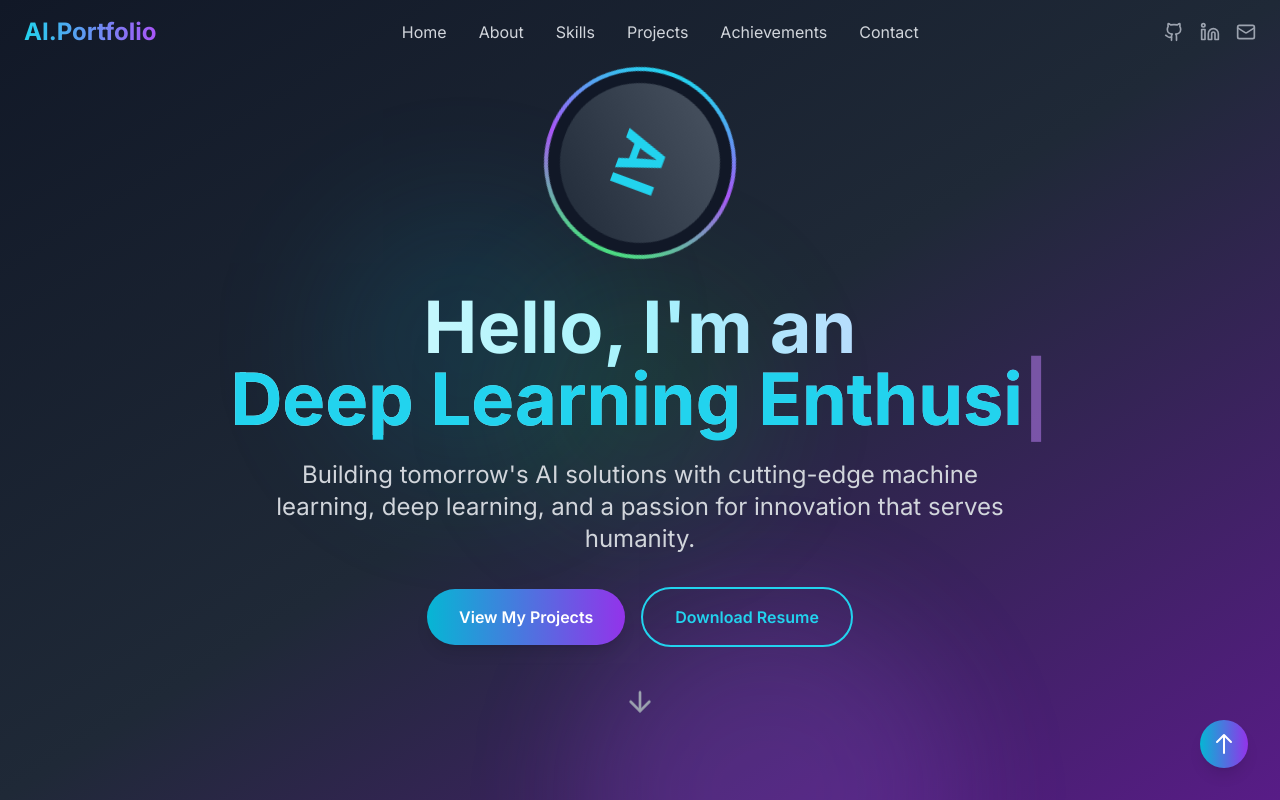
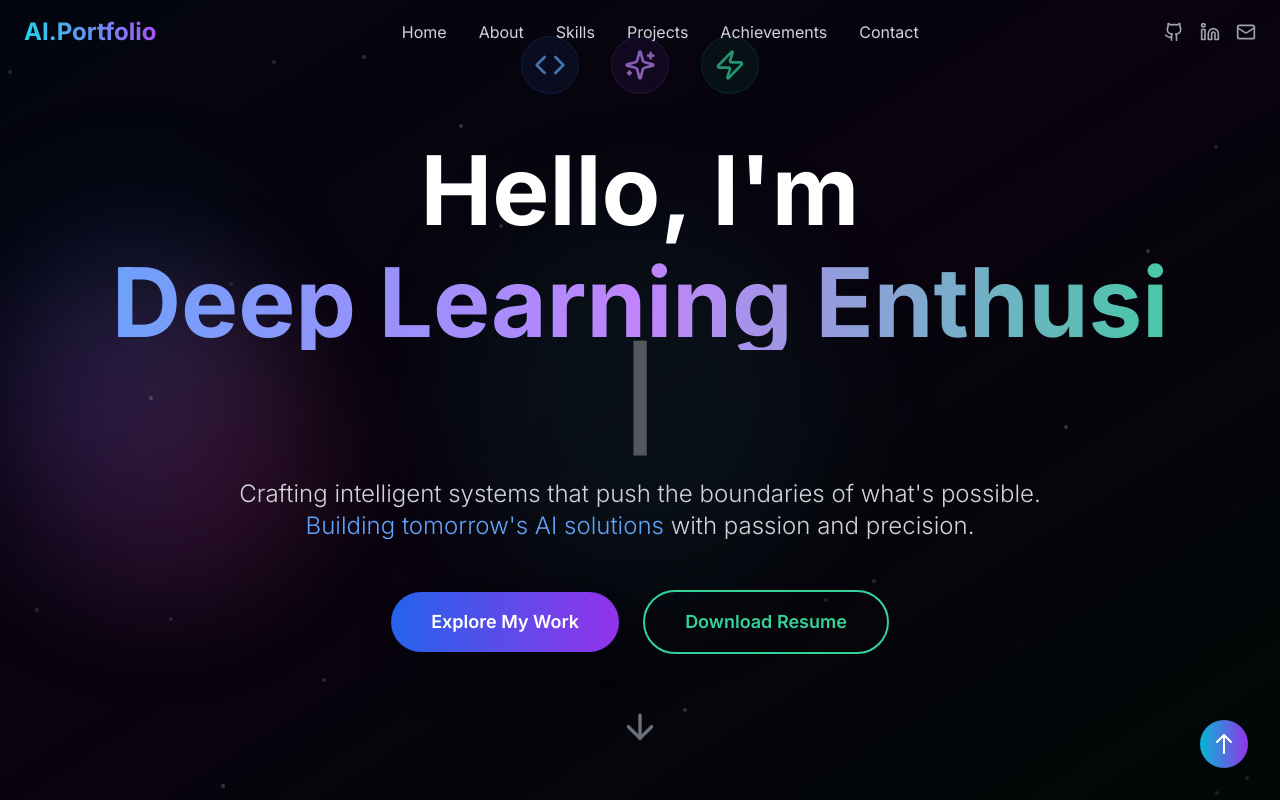
Before and after one commit to ragulg06/portfolio-AI, a React (Vite) app: page / in a window 1280 px wide. Shown: the top 800 px of the page. Built offline with nearby package versions, Linux system fonts and the light colour scheme.

Commit message:
Refactor: Update design and colors
- Removed the rotating AI element.
- Changed the background color to black.
- Adjusted color scheme.

```diff
--- a/src/components/Hero.tsx
+++ b/src/components/Hero.tsx
@@ -1,6 +1,6 @@
 
 import React, { useState, useEffect } from 'react';
-import { ArrowDown } from 'lucide-react';
+import { ArrowDown, Sparkles, Code, Zap } from 'lucide-react';
 
 const Hero = () => {
   const [displayText, setDisplayText] = useState('');
@@ -42,56 +42,83 @@ const Hero = () => {
   };
 
   return (
-    <section id="home" className="min-h-screen flex items-center justify-center relative overflow-hidden bg-gradient-to-br from-gray-900 via-gray-800 to-purple-900">
-      {/* Animated Background */}
+    <section id="home" className="min-h-screen flex items-center justify-center relative overflow-hidden bg-black">
+      {/* Enhanced Background Elements */}
       <div className="absolute inset-0">
-        <div className="absolute top-1/4 left-1/4 w-72 h-72 bg-cyan-500/20 rounded-full blur-3xl animate-pulse"></div>
-        <div className="absolute top-3/4 right-1/4 w-96 h-96 bg-purple-500/20 rounded-full blur-3xl animate-pulse" style={{ animationDelay: '1s' }}></div>
-        <div className="absolute top-1/2 left-1/2 transform -translate-x-1/2 -translate-y-1/2 w-64 h-64 bg-green-500/20 rounded-full blur-3xl animate-pulse" style={{ animationDelay: '2s' }}></div>
+        {/* Gradient overlays */}
+        <div className="absolute top-0 left-0 w-full h-full bg-gradient-to-br from-blue-900/10 via-purple-900/10 to-emerald-900/10"></div>
+
+        {/* Animated orbs */}
+        <div className="absolute top-1/4 left-1/6 w-64 h-64 bg-gradient-to-r from-blue-500/20 to-cyan-500/20 rounded-full blur-3xl animate-pulse"></div>
+        <div className="absolute bottom-1/4 right-1/6 w-80 h-80 bg-gradient-to-r from-purple-500/20 to-pink-500/20 rounded-full blur-3xl animate-pulse" style={{ animationDelay: '1s' }}></div>
+        <div className="absolute top-1/2 left-1/2 transform -translate-x-1/2 -translate-y-1/2 w-96 h-96 bg-gradient-to-r from-emerald-500/15 to-teal-500/15 rounded-full blur-3xl animate-pulse" style={{ animationDelay: '2s' }}></div>
+
+        {/* Floating particles */}
+        <div className="absolute inset-0">
+          {[...Array(20)].map((_, i) => (
+            <div
+              key={i}
+              className="absolute w-1 h-1 bg-white/20 rounded-full animate-pulse"
+              style={{
+                left: `${Math.random() * 100}%`,
+                top: `${Math.random() * 100}%`,
+                animationDelay: `${Math.random() * 3}s`,
+                animationDuration: `${2 + Math.random() * 2}s`
+              }}
+            />
+          ))}
+        </div>
       </div>
 
       <div className="container mx-auto px-6 text-center relative z-10">
-        <div className="mb-8">
-          <div className="w-48 h-48 mx-auto mb-8 relative">
-            <div className="w-full h-full rounded-full bg-gradient-to-r from-cyan-400 via-purple-500 to-green-400 p-1 animate-spin-slow">
-              <div className="w-full h-full rounded-full bg-gray-900 flex items-center justify-center">
-                <div className="w-40 h-40 rounded-full bg-gradient-to-br from-gray-600 to-gray-800 flex items-center justify-center text-6xl font-bold text-cyan-400">
-                  AI
-                </div>
-              </div>
-            </div>
+        {/* Tech Icons */}
+        <div className="flex justify-center space-x-8 mb-12 opacity-70">
+          <div className="p-3 bg-blue-500/10 backdrop-blur-sm rounded-full border border-blue-500/20">
+            <Code className="w-8 h-8 text-blue-400" />
+          </div>
+          <div className="p-3 bg-purple-500/10 backdrop-blur-sm rounded-full border border-purple-500/20">
+            <Sparkles className="w-8 h-8 text-purple-400" />
+          </div>
+          <div className="p-3 bg-emerald-500/10 backdrop-blur-sm rounded-full border border-emerald-500/20">
+            <Zap className="w-8 h-8 text-emerald-400" />
           </div>
         </div>
 
-        <h1 className="text-5xl md:text-7xl font-bold mb-6 bg-gradient-to-r from-white via-cyan-200 to-purple-300 bg-clip-text text-transparent">
-          Hello, I'm an <br />
-          <span className="text-cyan-400">{displayText}</span>
-          <span className="animate-pulse text-purple-400">|</span>
+        <h1 className="text-6xl md:text-8xl font-bold mb-8 leading-tight">
+          <span className="block text-white mb-4">Hello, I'm</span>
+          <span className="block bg-gradient-to-r from-blue-400 via-purple-400 to-emerald-400 bg-clip-text text-transparent">
+            {displayText}
+          </span>
+          <span className="animate-pulse text-white/60">|</span>
         </h1>
 
-        <p className="text-xl md:text-2xl text-gray-300 mb-8 max-w-3xl mx-auto leading-relaxed">
-          Building tomorrow's AI solutions with cutting-edge machine learning,
-          deep learning, and a passion for innovation that serves humanity.
+        <p className="text-xl md:text-2xl text-gray-300 mb-12 max-w-4xl mx-auto leading-relaxed font-light">
+          Crafting intelligent systems that push the boundaries of what's possible.
+          <br />
+          <span className="text-blue-400">Building tomorrow's AI solutions</span> with passion and precision.
         </p>
 
-        <div className="flex flex-col sm:flex-row gap-4 justify-center items-center mb-12">
+        <div className="flex flex-col sm:flex-row gap-6 justify-center items-center mb-16">
           <button
             onClick={() => document.getElementById('projects')?.scrollIntoView({ behavior: 'smooth' })}
-            className="px-8 py-4 bg-gradient-to-r from-cyan-500 to-purple-600 rounded-full text-white font-semibold hover:from-cyan-600 hover:to-purple-700 transform hover:scale-105 transition-all duration-300 shadow-lg hover:shadow-cyan-500/25"
+            className="group px-10 py-4 bg-gradient-to-r from-blue-600 to-purple-600 rounded-full text-white font-semibold text-lg hover:from-blue-700 hover:to-purple-700 transform hover:scale-105 transition-all duration-300 shadow-2xl hover:shadow-blue-500/25 relative overflow-hidden"
           >
-            View My Projects
+            <span className="relative z-10">Explore My Work</span>
+            <div className="absolute inset-0 bg-gradient-to-r from-blue-400 to-purple-400 opacity-0 group-hover:opacity-20 transition-opacity duration-300"></div>
           </button>
-          <button className="px-8 py-4 border-2 border-cyan-400 text-cyan-400 rounded-full font-semibold hover:bg-cyan-400 hover:text-gray-900 transition-all duration-300 transform hover:scale-105">
-            Download Resume
+
+          <button className="group px-10 py-4 border-2 border-emerald-400 text-emerald-400 rounded-full font-semibold text-lg hover:bg-emerald-400 hover:text-black transition-all duration-300 transform hover:scale-105 relative overflow-hidden">
+            <span className="relative z-10">Download Resume</span>
+            <div className="absolute inset-0 bg-emerald-400 scale-x-0 group-hover:scale-x-100 transition-transform duration-300 origin-left"></div>
           </button>
         </div>
 
         <div className="animate-bounce">
           <button
             onClick={scrollToNext}
-            className="text-gray-400 hover:text-cyan-400 transition-colors duration-300"
+            className="text-gray-500 hover:text-blue-400 transition-colors duration-300 group"
           >
-            <ArrowDown size={32} />
+            <ArrowDown size={40} className="group-hover:transform group-hover:translate-y-1 transition-transform duration-300" />
           </button>
         </div>
       </div>
--- a/src/index.css
+++ b/src/index.css
@@ -9,41 +9,41 @@ All colors MUST be HSL.
 
 @layer base {
   :root {
-    --background: 222.2 84% 4.9%;
-    --foreground: 210 40% 98%;
+    --background: 0 0% 0%;
+    --foreground: 0 0% 100%;
 
-    --card: 222.2 84% 4.9%;
-    --card-foreground: 210 40% 98%;
+    --card: 0 0% 5%;
+    --card-foreground: 0 0% 95%;
 
-    --popover: 222.2 84% 4.9%;
-    --popover-foreground: 210 40% 98%;
+    --popover: 0 0% 5%;
+    --popover-foreground: 0 0% 95%;
 
-    --primary: 210 40% 98%;
-    --primary-foreground: 222.2 47.4% 11.2%;
+    --primary: 217 91% 60%;
+    --primary-foreground: 0 0% 0%;
 
-    --secondary: 217.2 32.6% 17.5%;
-    --secondary-foreground: 210 40% 98%;
+    --secondary: 270 5% 15%;
+    --secondary-foreground: 0 0% 95%;
 
-    --muted: 217.2 32.6% 17.5%;
-    --muted-foreground: 215 20.2% 65.1%;
+    --muted: 0 0% 15%;
+    --muted-foreground: 0 0% 60%;
 
-    --accent: 217.2 32.6% 17.5%;
-    --accent-foreground: 210 40% 98%;
+    --accent: 270 5% 15%;
+    --accent-foreground: 0 0% 95%;
 
-    --destructive: 0 62.8% 30.6%;
-    --destructive-foreground: 210 40% 98%;
+    --destructive: 0 63% 31%;
+    --destructive-foreground: 0 0% 98%;
 
-    --border: 217.2 32.6% 17.5%;
-    --input: 217.2 32.6% 17.5%;
-    --ring: 212.7 26.8% 83.9%;
-    --sidebar-background: 240 5.9% 10%;
-    --sidebar-foreground: 240 4.8% 95.9%;
-    --sidebar-primary: 224.3 76.3% 48%;
-    --sidebar-primary-foreground: 0 0% 100%;
-    --sidebar-accent: 240 3.7% 15.9%;
-    --sidebar-accent-foreground: 240 4.8% 95.9%;
-    --sidebar-border: 240 3.7% 15.9%;
-    --sidebar-ring: 217.2 91.2% 59.8%;
+    --border: 0 0% 15%;
+    --input: 0 0% 15%;
+    --ring: 217 91% 60%;
+    --sidebar-background: 0 0% 5%;
+    --sidebar-foreground: 0 0% 95%;
+    --sidebar-primary: 217 91% 60%;
+    --sidebar-primary-foreground: 0 0% 0%;
+    --sidebar-accent: 0 0% 10%;
+    --sidebar-accent-foreground: 0 0% 95%;
+    --sidebar-border: 0 0% 15%;
+    --sidebar-ring: 217 91% 60%;
   }
 }
 
@@ -53,13 +53,14 @@ All colors MUST be HSL.
   }
 
   body {
-    @apply bg-background text-foreground;
+    @apply bg-black text-white;
     font-family: 'Inter', system-ui, -apple-system, sans-serif;
     scroll-behavior: smooth;
   }
 
   html {
     scroll-behavior: smooth;
+    background-color: black;
   }
 }
 
@@ -69,16 +70,16 @@ All colors MUST be HSL.
 }
 
 ::-webkit-scrollbar-track {
-  background: #1f2937;
+  background: #000000;
 }
 
 ::-webkit-scrollbar-thumb {
-  background: linear-gradient(180deg, #06b6d4, #8b5cf6);
+  background: linear-gradient(180deg, #3b82f6, #8b5cf6);
   border-radius: 4px;
 }
 
 ::-webkit-scrollbar-thumb:hover {
-  background: linear-gradient(180deg, #0891b2, #7c3aed);
+  background: linear-gradient(180deg, #2563eb, #7c3aed);
 }
 
 /* Smooth animations */
@@ -87,3 +88,18 @@ All colors MUST be HSL.
   transition-timing-function: cubic-bezier(0.4, 0, 0.2, 1);
   transition-duration: 300ms;
 }
+
+/* Enhanced gradient text */
+.gradient-text {
+  background: linear-gradient(135deg, #3b82f6, #8b5cf6, #10b981);
+  background-size: 300% 300%;
+  background-clip: text;
+  -webkit-background-clip: text;
+  -webkit-text-fill-color: transparent;
+  animation: gradient-shift 6s ease infinite;
+}
+
+@keyframes gradient-shift {
+  0%, 100% { background-position: 0% 50%; }
+  50% { background-position: 100% 50%; }
+}
--- a/src/pages/Index.tsx
+++ b/src/pages/Index.tsx
@@ -11,7 +11,7 @@ import Footer from '../components/Footer';
 
 const Index = () => {
   return (
-    <div className="min-h-screen bg-gray-900 text-white">
+    <div className="min-h-screen bg-black text-white">
       <Header />
       <Hero />
       <About />
```
